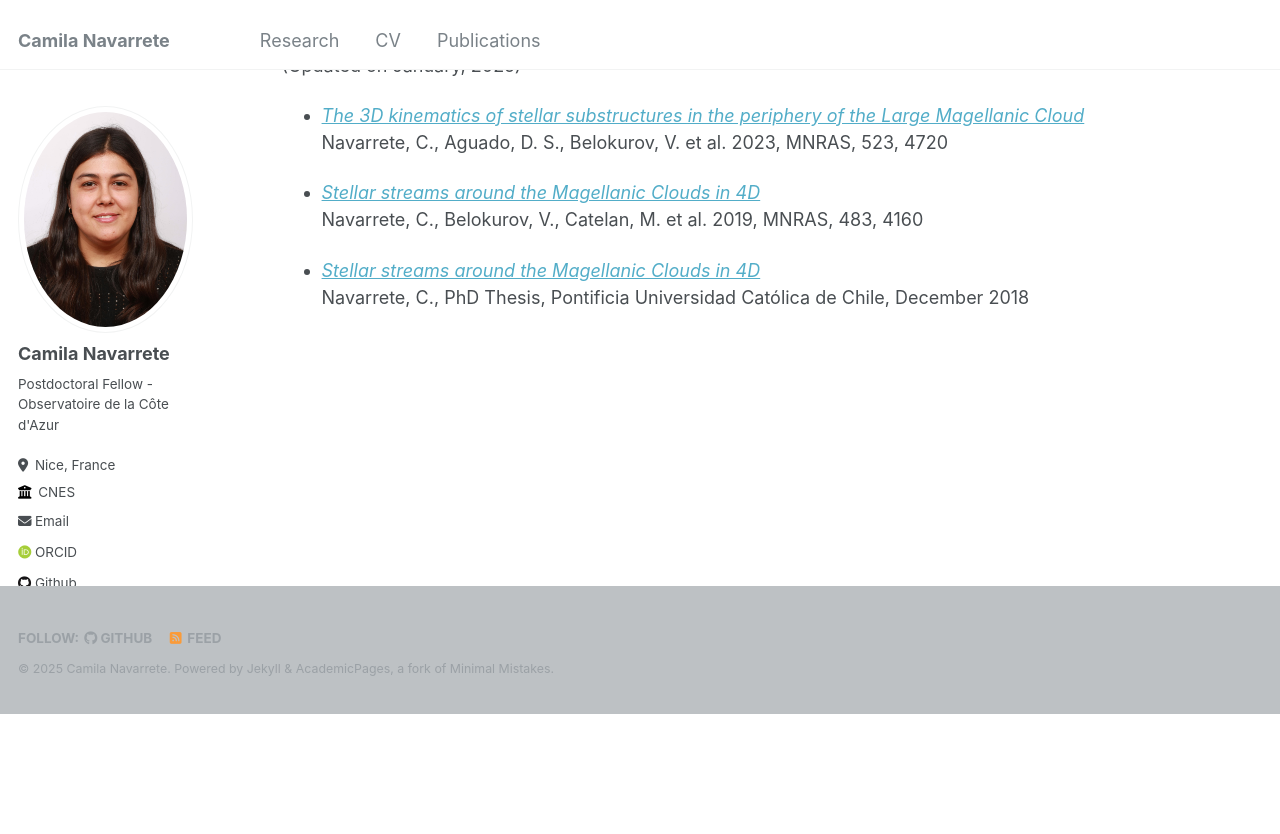
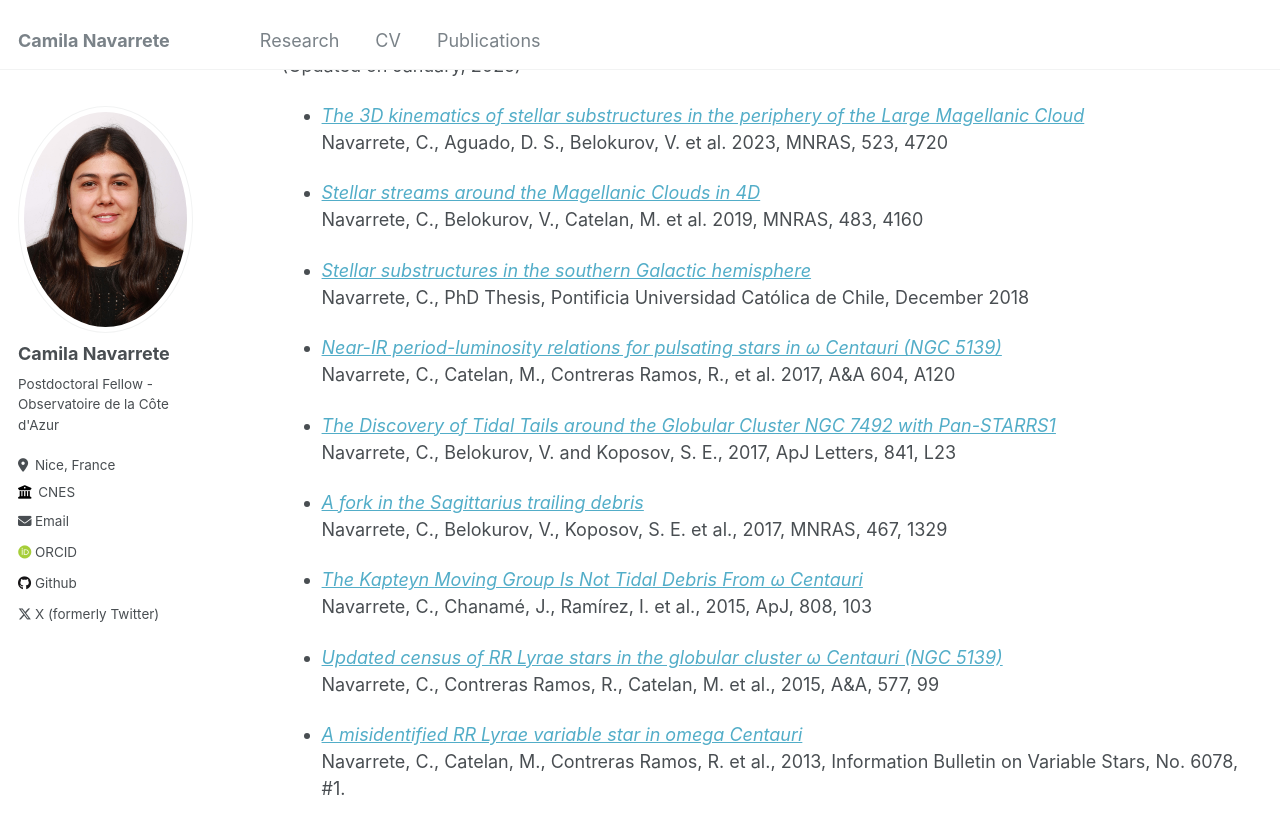
Before and after one commit to cnavarretes/cnavarretes.github.io, a Jekyll site: the page built from _pages/publications.md, in a window 1280 px wide and 900 px high, scrolled down 3835 px. Shown: the top 834 px of the window. Built offline with Jekyll 4.4.1, drawn with Linux system fonts in a browser that asks for light colours; some web fonts are replaced; before the commit the page ends 4550 px from its top, so only the background shows below that.

Commit message:
Update publications.md

```diff
--- a/_pages/publications.md
+++ b/_pages/publications.md
@@ -25,5 +25,23 @@ First and second Author Publications
 * [*Stellar streams around the Magellanic Clouds in 4D*](https://ui.adsabs.harvard.edu/abs/2019MNRAS.483.4160N/abstract)
 <br>Navarrete, C., Belokurov, V., Catelan, M. et al. 2019, MNRAS, 483, 4160
 
-* [*Stellar streams around the Magellanic Clouds in 4D*](https://ui.adsabs.harvard.edu/abs/2019PhDT........72N/abstract)
+* [*Stellar substructures in the southern Galactic hemisphere*](https://ui.adsabs.harvard.edu/abs/2019PhDT........72N/abstract)
 <br>Navarrete, C., PhD Thesis, Pontificia Universidad Católica de Chile, December 2018
+
+* [*Near-IR period-luminosity relations for pulsating stars in ω Centauri (NGC 5139)*](https://ui.adsabs.harvard.edu/abs/2017A%26A...604A.120N/abstract)
+<br>Navarrete, C., Catelan, M., Contreras Ramos, R., et al. 2017, A&A 604, A120
+
+* [*The Discovery of Tidal Tails around the Globular Cluster NGC 7492 with Pan-STARRS1*](https://ui.adsabs.harvard.edu/abs/2017ApJ...841L..23N/abstract)
+<br>Navarrete, C., Belokurov, V. and Koposov, S. E., 2017, ApJ Letters, 841, L23
+
+* [*A fork in the Sagittarius trailing debris*](https://ui.adsabs.harvard.edu/abs/2017MNRAS.467.1329N/abstract)
+<br>Navarrete, C., Belokurov, V., Koposov, S. E. et al., 2017, MNRAS, 467, 1329
+
+* [*The Kapteyn Moving Group Is Not Tidal Debris From ω Centauri*](https://ui.adsabs.harvard.edu/abs/2015ApJ...808..103N/abstract)
+<br>Navarrete, C., Chanamé, J., Ramírez, I. et al., 2015, ApJ, 808, 103
+
+* [*Updated census of RR Lyrae stars in the globular cluster ω Centauri (NGC 5139)*](https://ui.adsabs.harvard.edu/abs/2015A%26A...577A..99N/abstract)
+<br>Navarrete, C., Contreras Ramos, R., Catelan, M. et al., 2015, A&A, 577, 99
+
+* [*A misidentified RR Lyrae variable star in omega Centauri*](https://ui.adsabs.harvard.edu/abs/2013IBVS.6078....1N/abstract)
+<br>Navarrete, C., Catelan, M., Contreras Ramos, R. et al., 2013,  Information Bulletin on Variable Stars, No. 6078, #1.
```
